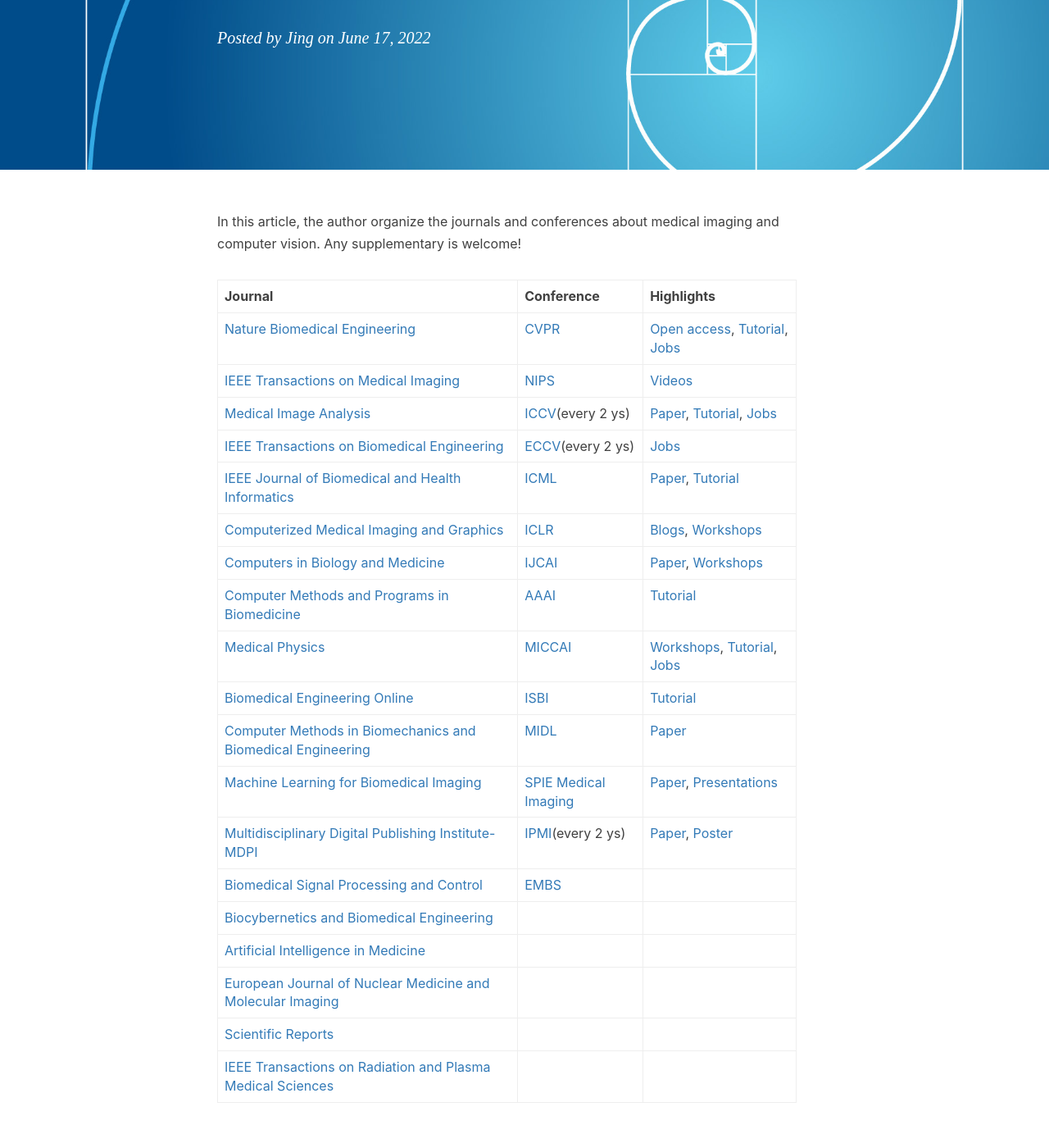
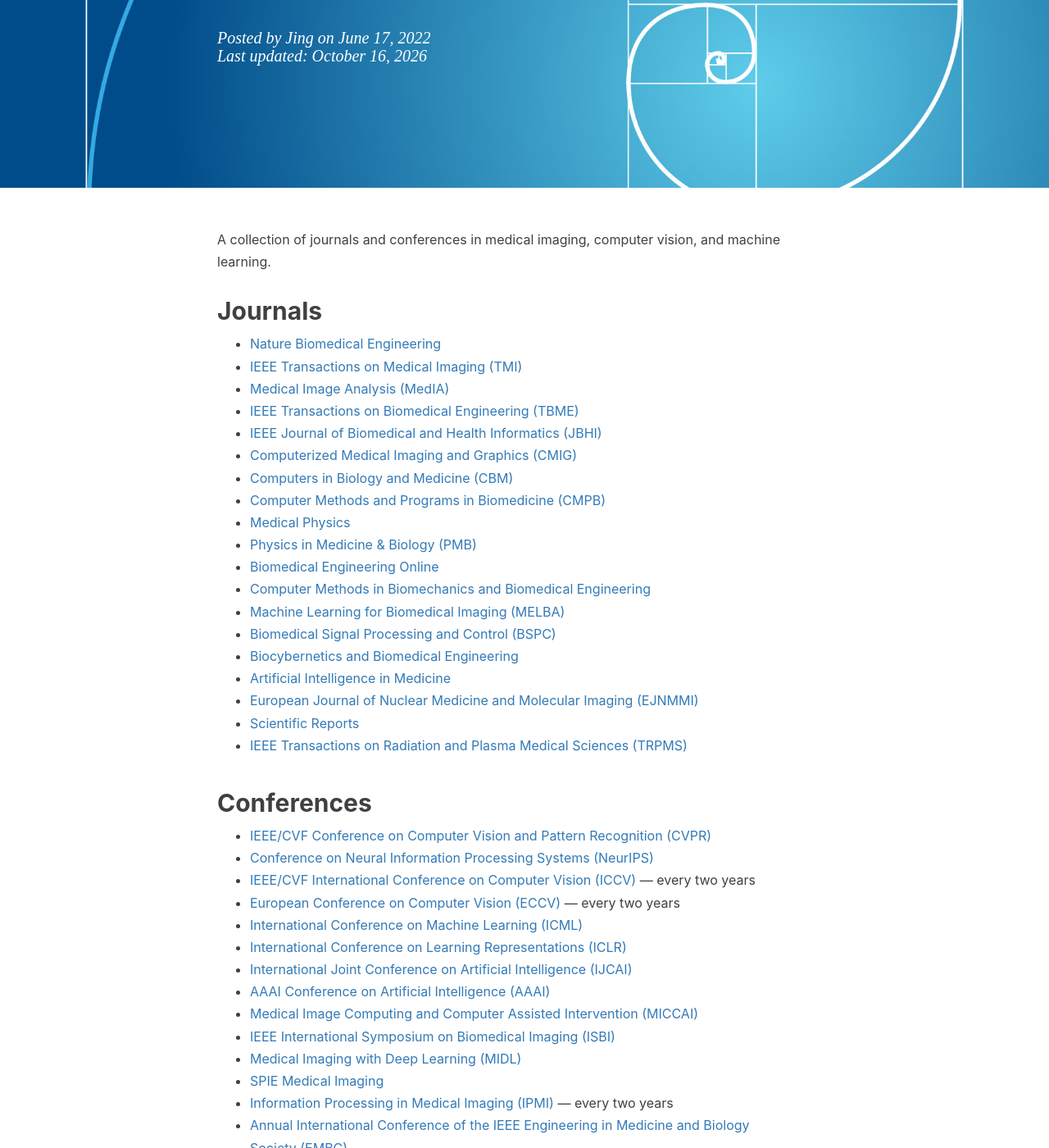
Before and after one commit to jizhang02/jizhang02.github.io, a Jekyll site: the page built from _posts/2022-06-17-journalconf.markdown, in a window 1280 px wide and 1400 px high, scrolled down 376 px. Shown: the whole window at 82% size. Built offline with Jekyll 4.4.1, drawn with Linux system fonts in a browser that asks for light colours; nearby versions of some CDN libraries; a script that is not in the unit is left out; comment, search, counter and statistics services are not loaded; some of the changed text lies outside the part shown.

Commit message:
Reorganize medical journals conferences and publishing resources

```diff
--- a/_posts/2022-06-17-journalconf.markdown
+++ b/_posts/2022-06-17-journalconf.markdown
@@ -3,6 +3,7 @@
 title:      "Journal and Conference on Medical imaging"
 subtitle:   "医学影像领域的期刊和论文"
 date:       2022-06-17 14:36:00
+last_updated: 2026-10-16
 author:     "Jing"
 header-img: "img/post-bg.jpg"
 tags:
@@ -12,26 +13,66 @@
 ---
 
 
-In this article, the author organize the journals and conferences about medical imaging and computer vision. Any supplementary is welcome!
+A collection of journals and conferences in medical imaging, computer vision, and machine learning.
 
-| Journal | Conference  |Highlights|
-| :----  | :----  | ---- |
-|[Nature Biomedical Engineering](https://www.nature.com/natbiomedeng/) |  [CVPR](https://www.thecvf.com/)      |[Open access](https://openaccess.thecvf.com/menu), [Tutorial](https://cvpr2022.thecvf.com/tutorial-list), [Jobs](https://cvpr2022.thecvf.com/jobs) |
-|[IEEE Transactions on Medical Imaging](https://ieeexplore.ieee.org/xpl/RecentIssue.jsp?punumber=42) | [NIPS](https://nips.cc/)        |[Videos](https://videos.neurips.cc/)|
-|[Medical Image Analysis](https://www.journals.elsevier.com/medical-image-analysis)|[ICCV](https://iccv2021.thecvf.com/overview)(every 2 ys)|[Paper](https://iccv2021.thecvf.com/papers-visualizations?filter=titles), [Tutorial](https://iccv2021.thecvf.com/node/45), [Jobs](https://iccv2021.thecvf.com/jobs)|
-|[IEEE Transactions on Biomedical Engineering](https://ieeexplore.ieee.org/xpl/RecentIssue.jsp?punumber=10)|[ECCV](https://eccv2022.ecva.net/)(every 2 ys)|[Jobs](https://eccv2022.ecva.net/jobs/)|
-|[IEEE Journal of Biomedical and Health Informatics](https://www.embs.org/jbhi/)|[ICML](https://icml.cc/Conferences/2022)|[Paper](https://icml.cc/Conferences/2022/AcceptedPapersInitial), [Tutorial](https://icml.cc/Conferences/2022/Schedule?type=Tutorial)|
-|[Computerized Medical Imaging and Graphics](https://www.sciencedirect.com/journal/computerized-medical-imaging-and-graphics)|[ICLR](https://iclr.cc/)|[Blogs](https://iclr-blog-track.github.io/), [Workshops](https://iclr.cc/virtual/2022/events/workshop)|
-|[Computers in Biology and Medicine](https://www.sciencedirect.com/journal/computers-in-biology-and-medicine)|[IJCAI](https://www.ijcai.org/past_conferences)|[Paper](https://ijcai-21.org/program-main-track/), [Workshops](https://ijcai-21.org/workshops/)|
-|[Computer Methods and Programs in Biomedicine](https://www.journals.elsevier.com/computer-methods-and-programs-in-biomedicine)|[AAAI](https://aaai.org/Conferences/AAAI-22/)|[Tutorial](https://aaai.org/Conferences/AAAI-22/aaai22tutorials/)|
-|[Medical Physics](https://aapm.onlinelibrary.wiley.com/journal/24734209)|[MICCAI](http://www.miccai.org/)|[Workshops](https://conferences.miccai.org/2022/en/MICCAI2022-WORKSHOPS.html), [Tutorial](https://conferences.miccai.org/2022/en/MICCAI2022-TUTORIALS.html), [Jobs](http://www.miccai.org/job-board/)|
-|[Biomedical Engineering Online](https://biomedical-engineering-online.biomedcentral.com/)|[ISBI](https://biomedicalimaging.org/2022/)|[Tutorial](https://biomedicalimaging.org/2022/tutorials/)|
-|[Computer Methods in Biomechanics and Biomedical Engineering](https://www.tandfonline.com/journals/gcmb20)|[MIDL](https://www.midl.io/)|[Paper](https://2022.midl.io/orals.html)|
-|[Machine Learning for Biomedical Imaging](https://www.melba-journal.org/)|[SPIE Medical Imaging](https://spie.org/)|[Paper](https://www.spiedigitallibrary.org/conference-proceedings-of-spie/browse/SPIE-Medical-Imaging/2022?webSyncID=47b2cbc5-4c5e-d83e-236b-3496633be23c&sessionGUID=d9c6c446-291c-5283-dcb1-18cc0bcd562e&_ga=2.112407559.2011702394.1655747257-1863397903.1655747257&cm_mc_uid=68212891915016557472566&cm_mc_sid_50300000=96110961655747256664&SSO=1), [Presentations](https://www.spiedigitallibrary.org/conference-presentations)|
-|[Multidisciplinary Digital Publishing Institute-MDPI](https://www.mdpi.com/)|[IPMI](http://ipmi2021.org/past-ipmis/)(every 2 ys)|[Paper](https://link.springer.com/conference/ipmi), [Poster](https://ipmi2021.org/poster-groups/)|
-|[Biomedical Signal Processing and Control](https://www.sciencedirect.com/journal/biomedical-signal-processing-and-control)|[EMBS](https://embc.embs.org/2022/)||
-|[Biocybernetics and Biomedical Engineering](https://www.sciencedirect.com/journal/biocybernetics-and-biomedical-engineering)|||
-|[Artificial Intelligence in Medicine](https://www.sciencedirect.com/journal/artificial-intelligence-in-medicine)|||
-|[European Journal of Nuclear Medicine and Molecular Imaging](https://www.springer.com/journal/259)|||
-|[Scientific Reports](https://www.nature.com/srep/)|||
-|[IEEE Transactions on Radiation and Plasma Medical Sciences](https://ieeexplore.ieee.org/xpl/RecentIssue.jsp?punumber=7433213)|||
+## Journals
+
+- [Nature Biomedical Engineering](https://www.nature.com/natbiomedeng/)
+- [IEEE Transactions on Medical Imaging (TMI)](https://ieeexplore.ieee.org/xpl/RecentIssue.jsp?punumber=42)
+- [Medical Image Analysis (MedIA)](https://www.journals.elsevier.com/medical-image-analysis)
+- [IEEE Transactions on Biomedical Engineering (TBME)](https://ieeexplore.ieee.org/xpl/RecentIssue.jsp?punumber=10)
+- [IEEE Journal of Biomedical and Health Informatics (JBHI)](https://www.embs.org/jbhi/)
+- [Computerized Medical Imaging and Graphics (CMIG)](https://www.sciencedirect.com/journal/computerized-medical-imaging-and-graphics)
+- [Computers in Biology and Medicine (CBM)](https://www.sciencedirect.com/journal/computers-in-biology-and-medicine)
+- [Computer Methods and Programs in Biomedicine (CMPB)](https://www.journals.elsevier.com/computer-methods-and-programs-in-biomedicine)
+- [Medical Physics](https://aapm.onlinelibrary.wiley.com/journal/24734209)
+- [Physics in Medicine & Biology (PMB)](https://iopscience.iop.org/journal/0031-9155)
+- [Biomedical Engineering Online](https://biomedical-engineering-online.biomedcentral.com/)
+- [Computer Methods in Biomechanics and Biomedical Engineering](https://www.tandfonline.com/journals/gcmb20)
+- [Machine Learning for Biomedical Imaging (MELBA)](https://www.melba-journal.org/)
+- [Biomedical Signal Processing and Control (BSPC)](https://www.sciencedirect.com/journal/biomedical-signal-processing-and-control)
+- [Biocybernetics and Biomedical Engineering](https://www.sciencedirect.com/journal/biocybernetics-and-biomedical-engineering)
+- [Artificial Intelligence in Medicine](https://www.sciencedirect.com/journal/artificial-intelligence-in-medicine)
+- [European Journal of Nuclear Medicine and Molecular Imaging (EJNMMI)](https://www.springer.com/journal/259)
+- [Scientific Reports](https://www.nature.com/srep/)
+- [IEEE Transactions on Radiation and Plasma Medical Sciences (TRPMS)](https://ieeexplore.ieee.org/xpl/RecentIssue.jsp?punumber=7433213)
+
+## Conferences
+
+- [IEEE/CVF Conference on Computer Vision and Pattern Recognition (CVPR)](https://www.thecvf.com/)
+- [Conference on Neural Information Processing Systems (NeurIPS)](https://nips.cc/)
+- [IEEE/CVF International Conference on Computer Vision (ICCV)](https://iccv2021.thecvf.com/overview) — every two years
+- [European Conference on Computer Vision (ECCV)](https://eccv2022.ecva.net/) — every two years
+- [International Conference on Machine Learning (ICML)](https://icml.cc/Conferences/2022)
+- [International Conference on Learning Representations (ICLR)](https://iclr.cc/)
+- [International Joint Conference on Artificial Intelligence (IJCAI)](https://www.ijcai.org/past_conferences)
+- [AAAI Conference on Artificial Intelligence (AAAI)](https://aaai.org/Conferences/AAAI-22/)
+- [Medical Image Computing and Computer Assisted Intervention (MICCAI)](http://www.miccai.org/)
+- [IEEE International Symposium on Biomedical Imaging (ISBI)](https://biomedicalimaging.org/2022/)
+- [Medical Imaging with Deep Learning (MIDL)](https://www.midl.io/)
+- [SPIE Medical Imaging](https://spie.org/)
+- [Information Processing in Medical Imaging (IPMI)](http://ipmi2021.org/past-ipmis/) — every two years
+- [Annual International Conference of the IEEE Engineering in Medicine and Biology Society (EMBC)](https://embc.embs.org/2022/)
+- [Computing in Cardiology (CinC)](https://cinc2026.org/)
+- [European Society of Cardiology Congress (ESC)](https://www.escardio.org/events/congresses/esc-congress)
+
+## Publishers & Platforms
+
+
+### Fully open access publishers
+
+- [MDPI](https://www.mdpi.com/) — **Fully OA**; multidisciplinary journals.
+- [Frontiers](https://www.frontiersin.org/about/open-access) — **Fully OA**; includes biomedical and health sciences.
+- [PLOS](https://plos.org/) — **Fully OA**; includes PLOS ONE, PLOS Medicine, and PLOS Biology.
+- [JMIR Publications](https://www.jmirpublications.com/) — **Fully OA**; focuses on digital health and medical informatics.
+
+### Publishers with both fully OA and subscription / hybrid journals
+
+- [Elsevier](https://www.elsevier.com/) — **Fully OA + subscription / hybrid**; publishes Medical Image Analysis and Computers in Biology and Medicine.
+- [Springer Nature](https://www.springernature.com/gp/open-science/journals-books/journals) — **Fully OA + subscription / hybrid**; includes Nature Portfolio, Springer, and BMC.
+- [Wiley](https://www.wiley.com/) — **Fully OA + subscription / hybrid**; publishes Medical Physics on behalf of AAPM.
+- [IOP Publishing](https://publishingsupport.iopscience.iop.org/open_access/) — **Fully OA + subscription / hybrid**; publishes Physics in Medicine & Biology.
+- [Taylor & Francis](https://authorservices.taylorandfrancis.com/choose-open/) — **Fully OA + subscription / hybrid**; publishes Computer Methods in Biomechanics and Biomedical Engineering.
+- [IEEE](https://open.ieee.org/) — **Fully OA + subscription / hybrid**; a professional association and publisher of TMI, TBME, JBHI, and TRPMS.
+
+**OA (Open Access)** means articles are openly available to readers. A fully OA journal makes all its articles open; a hybrid journal combines subscription articles with articles published OA. OA articles are free to read, but authors may need to pay a publication fee. Policies and fees should be checked on the individual journal website.
```
